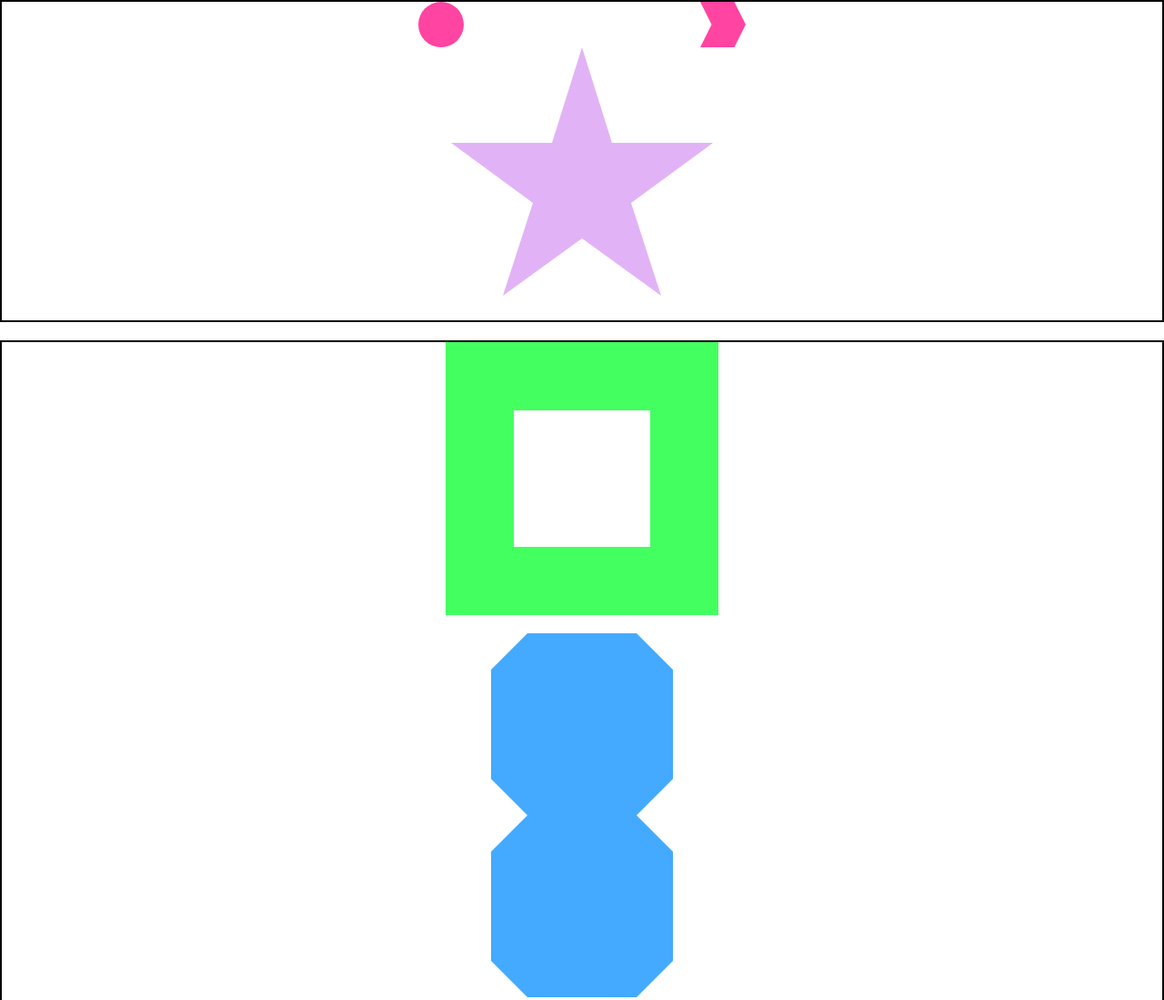
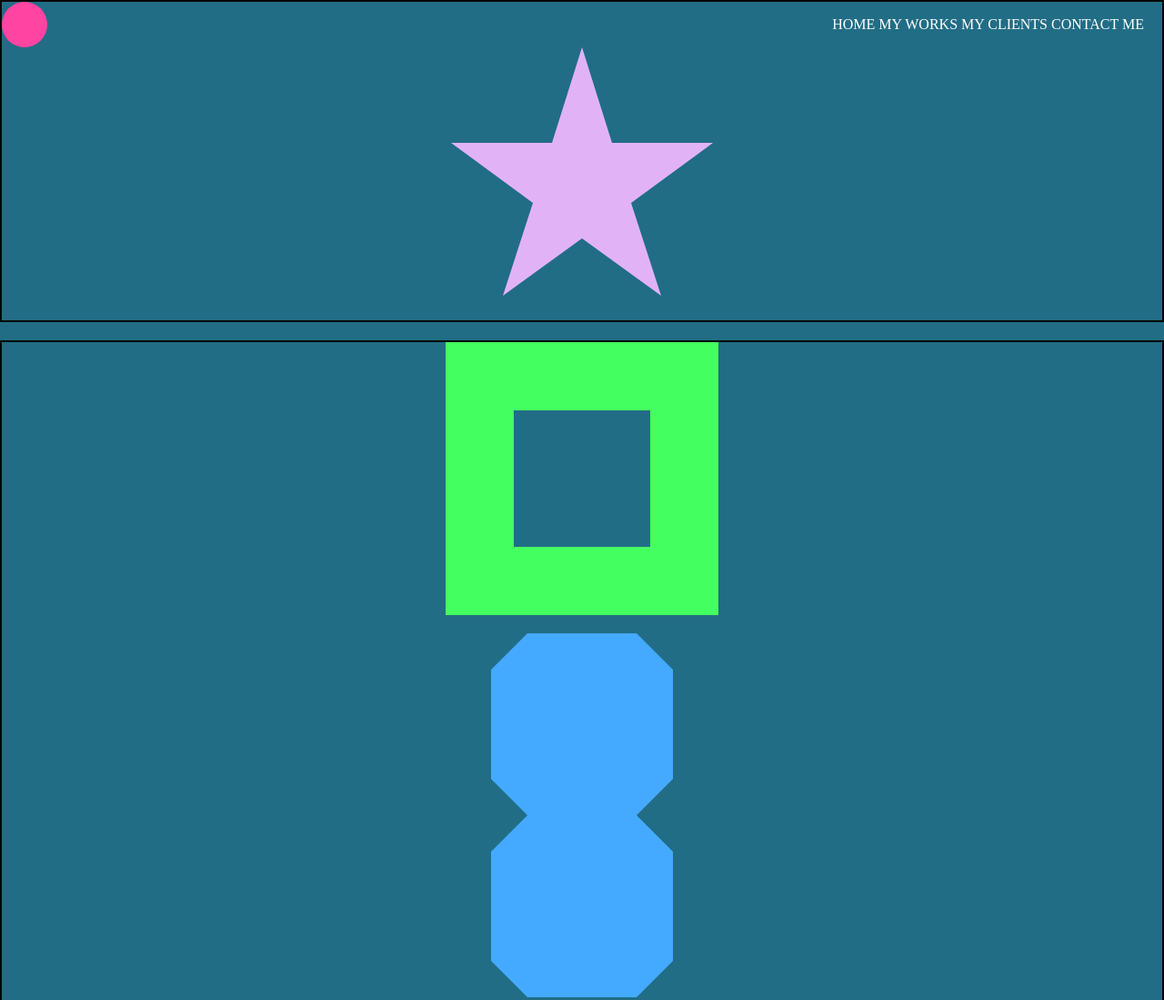
Before and after one commit to Malinka2021/myTabletView, a plain HTML site: page index.html in a window 1280 px wide. Shown: the top 1099 px of the page at 91% size. Drawn offline with Linux system fonts and the light colour scheme.

Commit message:
desktop size added

```diff
--- a/css/style.css
+++ b/css/style.css
@@ -144,3 +144,29 @@ body {
         gap: 20px;
     }
 }
+@media (min-width: 1025px) {
+    body{
+        background-color: #216d86;
+        color: #ffffff;
+    }
+    .container {
+        width: 100%;
+    }
+    .menu {
+        width: 100%;
+        grid-template-columns: 1fr 2fr; /*1colum- logo and 2 page menu*/
+    }
+    .hamburger-menu {
+        display: none;
+    }
+    .page-menu {
+        display: block;
+        list-style: none;
+        justify-self: end;
+        margin-right: 20px;
+    }
+    .page-menu li{
+        display: inline-block;
+        text-transform: uppercase;
+    }
+}
```
